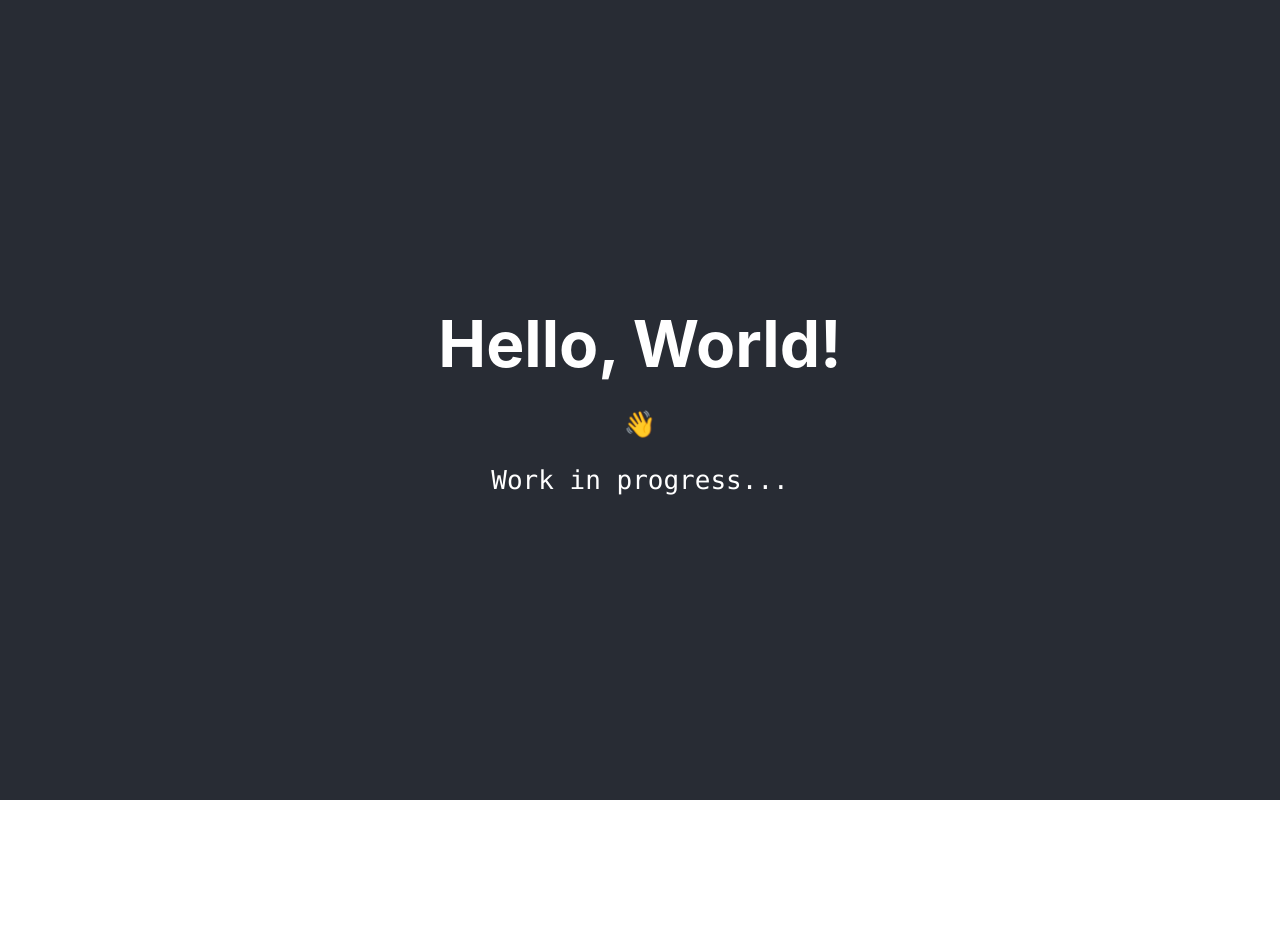
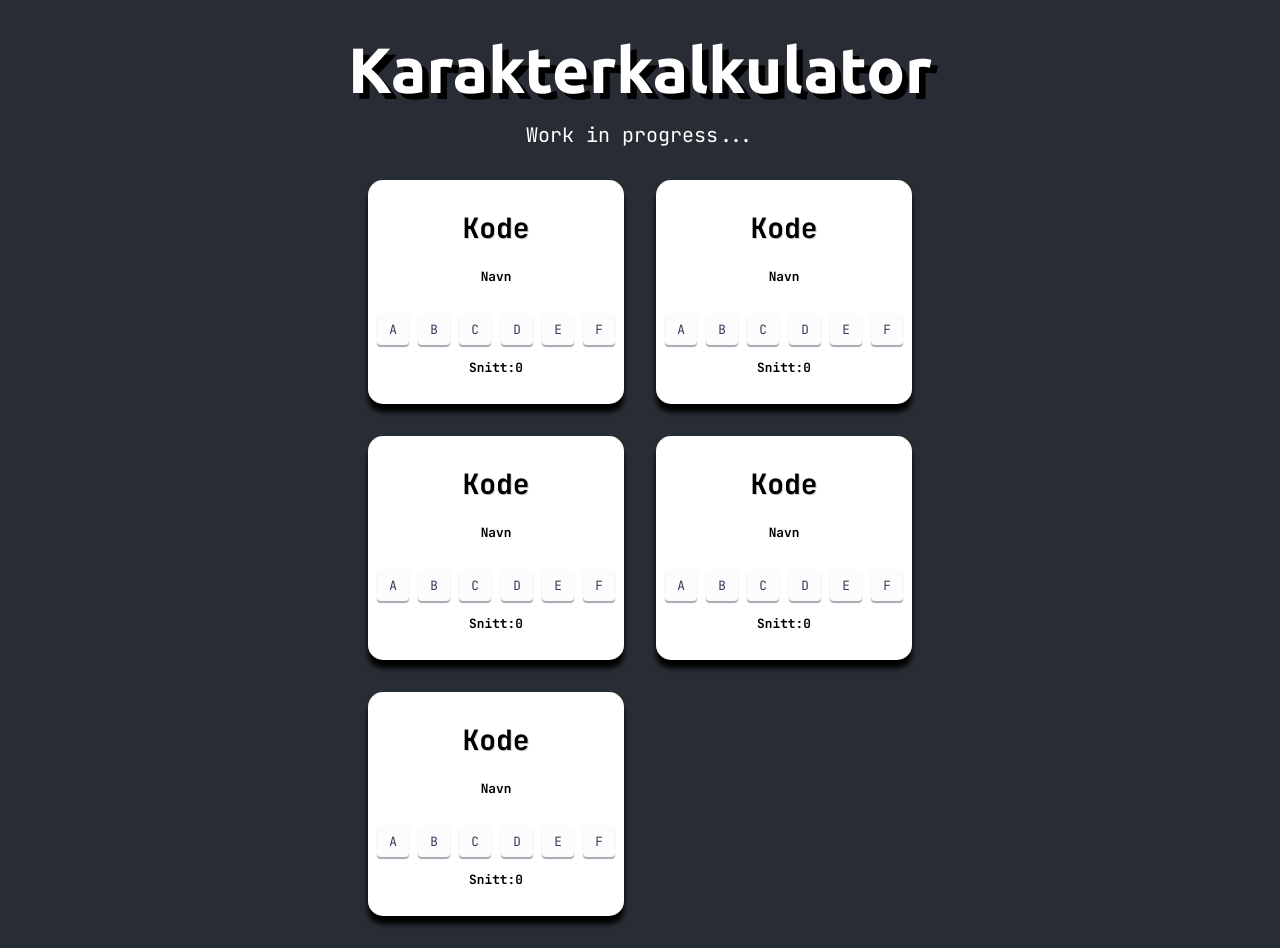
Before and after one commit to havardnyboe/karakterkalkulator, a React (Create React App) app: page / in a window 1280 px wide. Before the commit the page ends 800 px from the top, so only its background shows below. Built offline with nearby package versions, Linux system fonts and the light colour scheme.

Commit message:
changes
moved styles, made Course component, styled elements

```diff
--- a/src/App.css
+++ /dev/null
@@ -1,15 +0,0 @@
-.App-header {
-  background-color: #282c34;
-  min-height: 100vh;
-  display: flex;
-  flex-direction: column;
-  align-items: center;
-  justify-content: center;
-  font-size: calc(10px + 2vmin);
-  color: white;
-}
-
-h1 {
-  margin: 0;
-  font-size: 4rem;
-}
--- a/src/App.jsx
+++ b/src/App.jsx
@@ -1,13 +1,18 @@
-import "./App.css";
+import Course from "./Course";
+import style from "./styles/App.module.css";
 
-function App() {
+export default function App() {
   return (
-    <div className="App-header">
-      <h1>Hello, World!</h1>
-      <p>👋</p>
+    <div className={style.app}>
+      <h1>Karakterkalkulator</h1>
       <code>Work in progress...</code>
+      <div className={style.course_container}>
+        <Course />
+        <Course />
+        <Course />
+        <Course />
+        <Course />
+      </div>
     </div>
   );
 }
-
-export default App;
--- /dev/null
+++ b/src/Course.jsx
@@ -0,0 +1,19 @@
+import style from "./styles/Course.module.css";
+
+export default function Course() {
+  return (
+    <div className={style.course}>
+      <h3>Kode</h3>
+      <span>Navn</span>
+      <div className={style.btn_container}>
+        <button>A</button>
+        <button>B</button>
+        <button>C</button>
+        <button>D</button>
+        <button>E</button>
+        <button>F</button>
+      </div>
+      <span>Snitt:{0.0}</span>
+    </div>
+  );
+}
--- a/src/index.css
+++ /dev/null
@@ -1,13 +0,0 @@
-body {
-  margin: 0;
-  font-family: -apple-system, BlinkMacSystemFont, 'Segoe UI', 'Roboto', 'Oxygen',
-    'Ubuntu', 'Cantarell', 'Fira Sans', 'Droid Sans', 'Helvetica Neue',
-    sans-serif;
-  -webkit-font-smoothing: antialiased;
-  -moz-osx-font-smoothing: grayscale;
-}
-
-code {
-  font-family: source-code-pro, Menlo, Monaco, Consolas, 'Courier New',
-    monospace;
-}
--- a/src/index.jsx
+++ b/src/index.jsx
@@ -1,6 +1,6 @@
 import React from "react";
 import ReactDOM from "react-dom/client";
-import "./index.css";
+import "./styles/index.css";
 import App from "./App";
 
 const root = ReactDOM.createRoot(document.getElementById("root"));
--- /dev/null
+++ b/src/styles/App.module.css
@@ -0,0 +1,24 @@
+.app {
+  font-size: 1.25em;
+  display: flex;
+  flex-direction: column;
+  align-items: center;
+  justify-content: center;
+}
+
+.course_container {
+  margin: 2rem 0;
+  width: min-content;
+  display: grid;
+  gap: 2rem;
+  grid-template-areas:
+    ". ."
+    ". ."
+    ". .";
+}
+
+h1 {
+  margin: 2rem 0 1rem 0;
+  font-size: 4rem;
+  text-shadow: .1em .1em black;
+}
--- /dev/null
+++ b/src/styles/Course.module.css
@@ -0,0 +1,84 @@
+.course {
+  background-color: white;
+  color: black;
+  font-family: "JetBrains Mono", Menlo, Monaco, Consolas, monospace;
+  font-weight: 600;
+  width: 16rem;
+  height: 14rem;
+  border-radius: 15px;
+  margin: auto;
+  box-shadow: 0 8px 5px black;
+
+  display: flex;
+  flex-direction: column;
+  align-items: center;
+  justify-content: space-evenly;
+}
+
+h3 {
+  font-size: 1.75rem;
+  /* text-align: center; */
+  text-shadow: 1px 1px rgba(194, 206, 216, 0.89);
+  margin-top: 1rem;
+  margin-bottom: 0.5rem;
+}
+
+.btn_container {
+  width: 100%;
+  display: flex;
+  justify-content: space-evenly;
+}
+
+button {
+  align-items: center;
+  appearance: none;
+  background-color: #fcfcfd;
+  /* background-color: #828282; */
+  border-radius: 4px;
+  border-width: 0;
+  /* box-shadow: rgba(45, 35, 66, 0.4) 0 2px 4px,
+    rgba(45, 35, 66, 0.3) 0 7px 13px -3px, #d6d6e7 0 -3px 0 inset; */
+  /* box-shadow: rgba(45, 35, 66, 0.4) 0 1px 2px,
+    rgba(45, 35, 66, 0.3) 0 3px 7px -3px, #d6d6e7 0 -3px 0 inset; */
+  box-shadow: 0 2px 1px rgba(45, 35, 66, 0.4);
+  box-sizing: border-box;
+  color: #36395a;
+  cursor: pointer;
+  display: inline-flex;
+  font-family: "JetBrains Mono", monospace;
+  font-size: 0.8rem;
+  height: 32px;
+  width: 32px;
+  justify-content: center;
+  padding-left: 16px;
+  padding-right: 16px;
+  text-align: center;
+  transition: box-shadow 0.15s, transform 0.15s;
+  user-select: none;
+  -webkit-user-select: none;
+  touch-action: manipulation;
+  white-space: nowrap;
+  will-change: box-shadow, transform;
+}
+
+/* button:focus {
+  box-shadow: #D6D6E7 0 0 0 1.5px inset, rgba(45, 35, 66, 0.4) 0 2px 4px, rgba(45, 35, 66, 0.3) 0 7px 13px -3px, #D6D6E7 0 -3px 0 inset;
+}
+
+button:hover {
+  box-shadow: rgba(45, 35, 66, 0.4) 0 4px 8px, rgba(45, 35, 66, 0.3) 0 7px 13px -3px, #D6D6E7 0 -3px 0 inset;
+  transform: translateY(-2px);
+} */
+
+button:active {
+  box-shadow: #d6d6e7 0 2px 5px inset;
+  transform: translateY(2px);
+}
+
+span {
+  display: block;
+  font-size: 0.8rem;
+  text-align: center;
+  min-height: 2rem;
+  margin-top: 0;
+}
--- /dev/null
+++ b/src/styles/index.css
@@ -0,0 +1,15 @@
+@import url("https://fonts.googleapis.com/css2?family=JetBrains+Mono:wght@300;400;500;700&family=Ubuntu:ital,wght@0,300;0,400;0,500;0,700;1,300;1,400;1,500;1,700&display=swap");
+
+body {
+  margin: 0;
+  background-color: #282c34;
+  color: white;
+  min-height: 100vh;
+  font-family: "Ubuntu", -apple-system, "Helvetica Neue", sans-serif;
+  -webkit-font-smoothing: antialiased;
+  -moz-osx-font-smoothing: grayscale;
+}
+
+code {
+  font-family: "JetBrains Mono", Menlo, Monaco, Consolas, monospace;
+}
```
